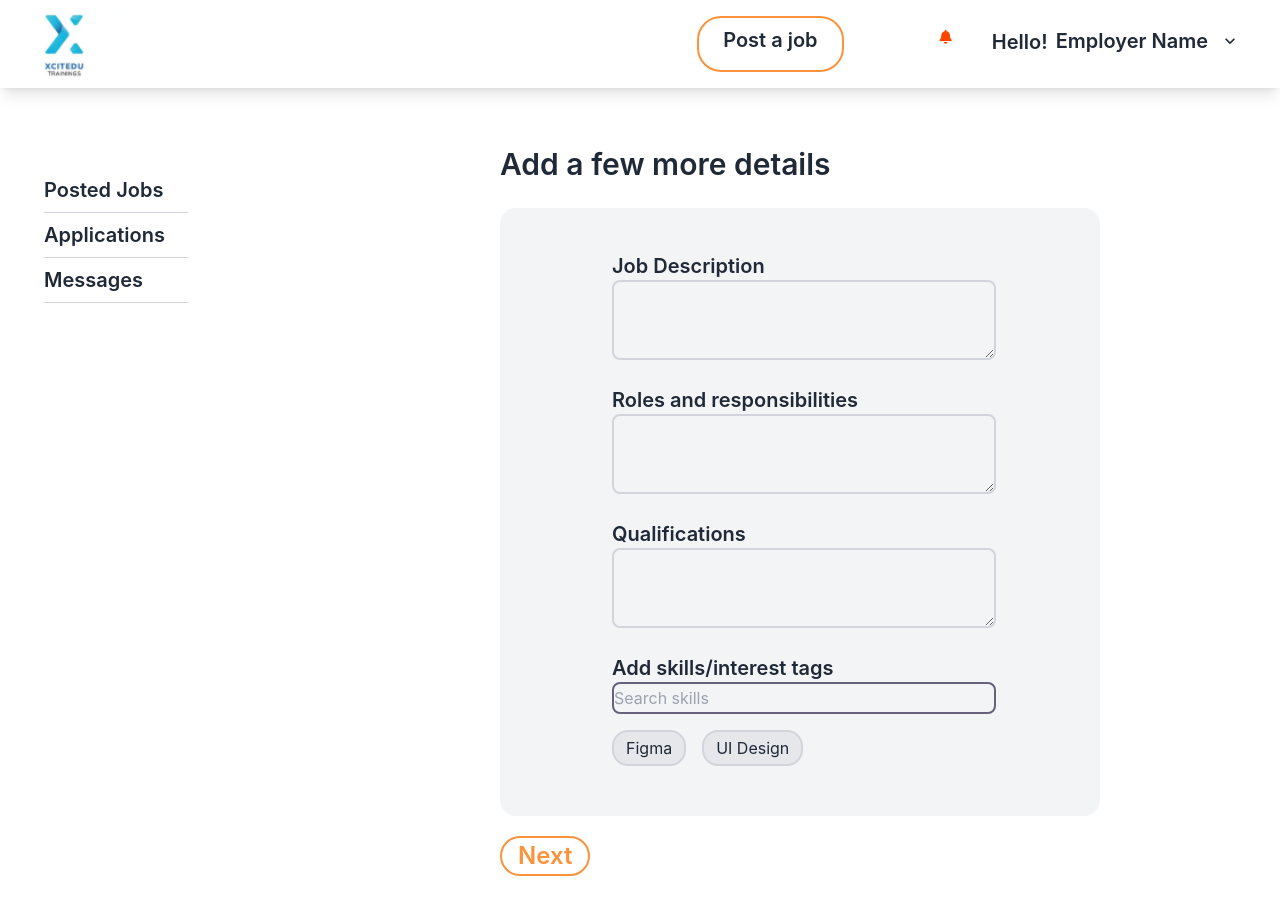
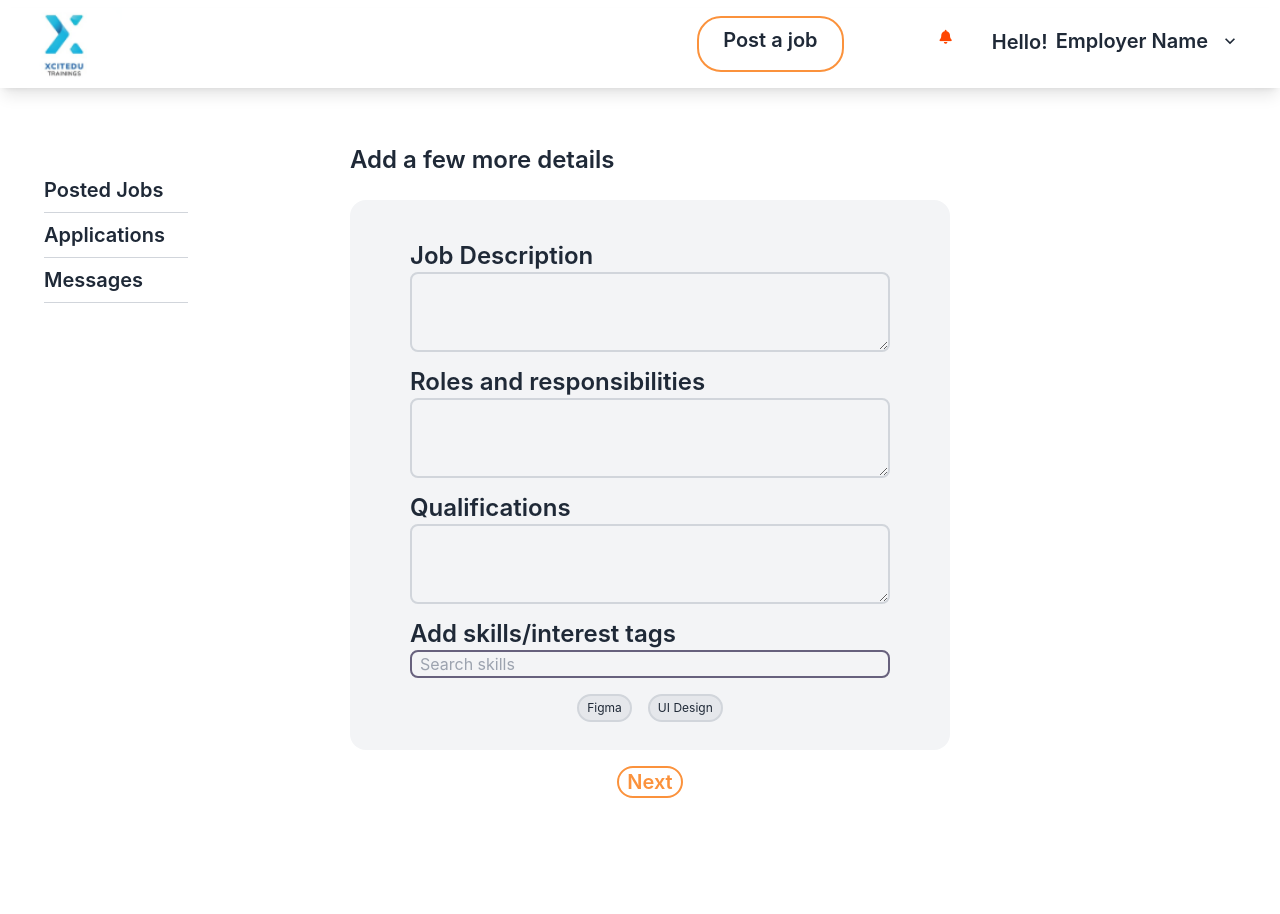
Before and after one commit to Internships-xcitedu/internships, a React (Create React App) app: page /postjob2 in a window 1280 px wide. After the commit the page ends 800 px from the top, so only its background shows below. Built offline with nearby package versions, Linux system fonts and the light colour scheme.

Commit message:
postjob2

```diff
--- a/src/Components/PostJob2/Content.js
+++ b/src/Components/PostJob2/Content.js
@@ -28,14 +28,17 @@ const Content = () => {
   const navigate = useNavigate();
   return (
     <>
-      <div className="absolute left-[500px] pt-14 max-lg:left-[55px] ">
-        <p className="text-3xl font-semibold not-italic leading-10 text-left">
+      <div
+        className="absolute mobileMd:pt-8  desktopMd:pt-14 laptopMd:pt-14 mobileMd:left-10
+      mobileLg:left-16 tablet:left-56 laptopMd:left-[350px]  desktopMd:left-[510px]"
+      >
+        <p className="font-semibold not-italic leading-10 text-left mobileMd:text-sm tablet:text-base laptopMd:text-2xl desktopMd:text-3xl">
           Add a few more details
         </p>
-        <div className="box-border w-600 h-608 bg-gray-100 text-left mt-6 rounded-2xl">
-          <div className="pl-28 pt-6">
+        <div className="box-border desktopMd:w-[600px] mobileMd:w-[300px] tablet:w-[450px] laptopMd:w-[600px] desktopMd:h-[550px] mobileMd:h-[330px] tablet:h-[450px] laptopMd:h-[550px] bg-gray-100 text-left mt-6 rounded-2xl pt-3">
+          <div className="flex flex-col items-center tablet:pt-4">
             <div>
-              <p className="text-xl not-italic font-semibold leading-7 pt-5">
+              <p className="mobileMd:text-sm laptopMd:text-2xl desktopMd:text-xl not-italic font-semibold leading-7 mobileMd:pt-3">
                 Job Description
               </p>
               <div className="">
@@ -46,10 +49,10 @@ const Content = () => {
                   id=""
                   cols="50"
                   rows="4"
-                  className="w-96 h-20 border-solid border-2  border-gray-300 rounded-lg  bg-gray-100"
+                  className=" pt-1 desktopMd:w-96 mobileMd:w-60 tablet:w-80 laptopMd:w-480 desktopMd:h-20 mobileMd:h-7 tablet:h-14 laptopMd:h-20 border-solid border-2  border-gray-300 rounded-lg pl-2 bg-gray-100"
                 ></textarea>
               </div>
-              <p className="text-xl not-italic font-semibold leading-7 pt-5">
+              <p className="mobileMd:text-sm laptopMd:text-2xl desktopMd:text-xl not-italic font-semibold leading-7 pt-2">
                 Roles and responsibilities
               </p>
               <div className="con3">
@@ -60,10 +63,10 @@ const Content = () => {
                   id=""
                   cols="50"
                   rows="4"
-                  className="w-96 h-20 border-solid border-2  border-gray-300 rounded-lg  bg-gray-100"
+                  className=" pt-1 desktopMd:w-96 mobileMd:w-60 tablet:w-80 laptopMd:w-480 desktopMd:h-20 mobileMd:h-7 tablet:h-14 laptopMd:h-20 border-solid border-2  border-gray-300 rounded-lg pl-2 bg-gray-100"
                 ></textarea>
               </div>
-              <p className="text-xl not-italic font-semibold leading-7 pt-5">
+              <p className="mobileMd:text-sm laptopMd:text-2xl desktopMd:text-xl not-italic font-semibold leading-7 pt-2">
                 Qualifications
               </p>
               <div className="con3">
@@ -74,10 +77,10 @@ const Content = () => {
                   id=""
                   cols="50"
                   rows="4"
-                  className="w-96 h-20 border-solid border-2  border-gray-300 rounded-lg  bg-gray-100"
+                  className=" pt-1 desktopMd:w-96 mobileMd:w-60 tablet:w-80 laptopMd:w-480 desktopMd:h-20 mobileMd:h-7 tablet:h-14 laptopMd:h-20 border-solid border-2  border-gray-300 rounded-lg pl-2 bg-gray-100"
                 ></textarea>
               </div>
-              <p className="text-xl not-italic font-semibold leading-7 pt-5">
+              <p className="mobileMd:text-sm laptopMd:text-2xl desktopMd:text-xl not-italic font-semibold leading-7 pt-2">
                 Add skills/interest tags
               </p>
               <input
@@ -85,23 +88,26 @@ const Content = () => {
                 onChange={handleSkills}
                 type="text"
                 placeholder="Search skills"
-                className="w-96 h-8 border-solid border-2  border-gray-300 rounded-lg  bg-gray-100"
+                className="desktopMd:w-96 mobileMd:w-60 tablet:w-80 laptopMd:w-480 h-7 border-solid border-2  border-gray-300 rounded-lg pl-2 bg-gray-100"
               />
             </div>
-            <button className=" border-solid border-2 border-gray-300 rounded-2xl bg-gray-200 p-1 px-3 mt-4 mr-4">
+            <div>
+            <button className=" border-solid border-2 border-gray-300 rounded-2xl bg-gray-200 p-1 px-3 mt-4 mr-4 mobileMd:text-xs mobileMd:px-2">
               Figma
             </button>
-            <button className=" border-solid border-2 border-gray-300 rounded-2xl bg-gray-200 p-1  px-3 mt-4">
+            <button className=" border-solid border-2 border-gray-300 rounded-2xl bg-gray-200 p-1  px-3 mt-4 mobileMd:text-xs mobileMd:px-2">
               UI Design
             </button>
+            </div>
           </div>
         </div>
-        <button
-          onClick={() => navigate("/question")}
-          className="border-solid border-2 text-2xl rounded-3xl leading-9 border-orange-400 font-semibold text-orange-400 px-4 mt-5 mb-10"
-        >
-          Next
-        </button>
+        <div className="flex justify-center">
+            <button
+             onClick={() => navigate("/question")}
+            className="border-solid border-2 mobileMd:text-xs mobileMd:px-2 tablet:text-lg laptopMd:text-xl desktopMd:text-2xl rounded-3xl leading-9 border-orange-400 font-semibold text-orange-400 px-4 mt-4 ">
+              Next
+            </button>
+          </div>
       </div>
     </>
   );
--- a/src/Components/PostJob2/PostJob2.js
+++ b/src/Components/PostJob2/PostJob2.js
@@ -10,9 +10,7 @@ const Postjob2 = () => {
       <div className="postjob2container">
         <Navbar />
         <div>
-
-        <RNavbar />
-
+          <RNavbar />
         </div>
         <div className="postjob2">
           <Sidebar />
--- a/src/Components/Questions/Content.js
+++ b/src/Components/Questions/Content.js
@@ -26,7 +26,7 @@ const Content = () => {
                     id=""
                     cols="50"
                     rows="4"
-                    className="desktopMd:w-96 mobileMd:w-60 tablet:w-80 laptopMd:w-480 desktopMd:h-20 mobileMd:h-7 tablet:h-14 laptopMd:h-20 border-solid border-2  border-gray-300 rounded-lg pl-2 bg-gray-100 pt-1"
+                    className="desktopMd:w-96 mobileMd:w-60 tablet:w-80 laptopMd:w-480 desktopMd:h-20 mobileMd:h-7 tablet:h-14 laptopMd:h-20 border-solid border-2  border-gray-300 rounded-lg pl-2 bg-gray-100"
                   ></textarea>
                 </div>
                 <p className="mobileMd:text-sm laptopMd:text-2xl desktopMd:text-xl  not-italic font-semibold leading-7 mobileMd:pt-3 pt-5">
```
